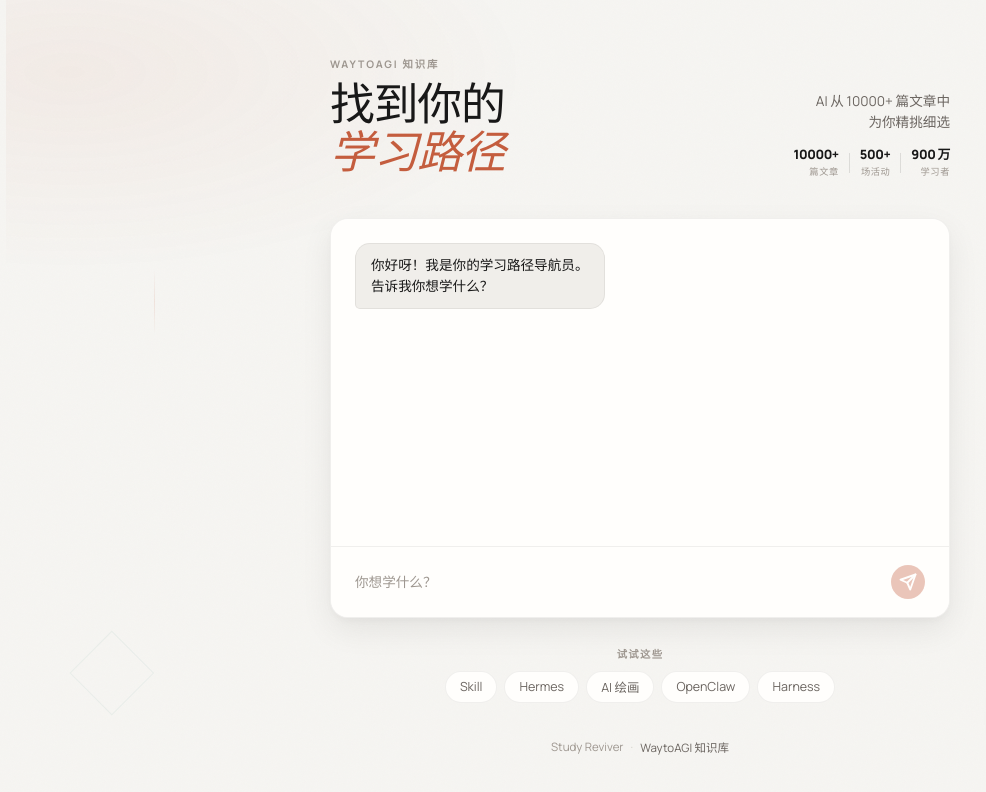
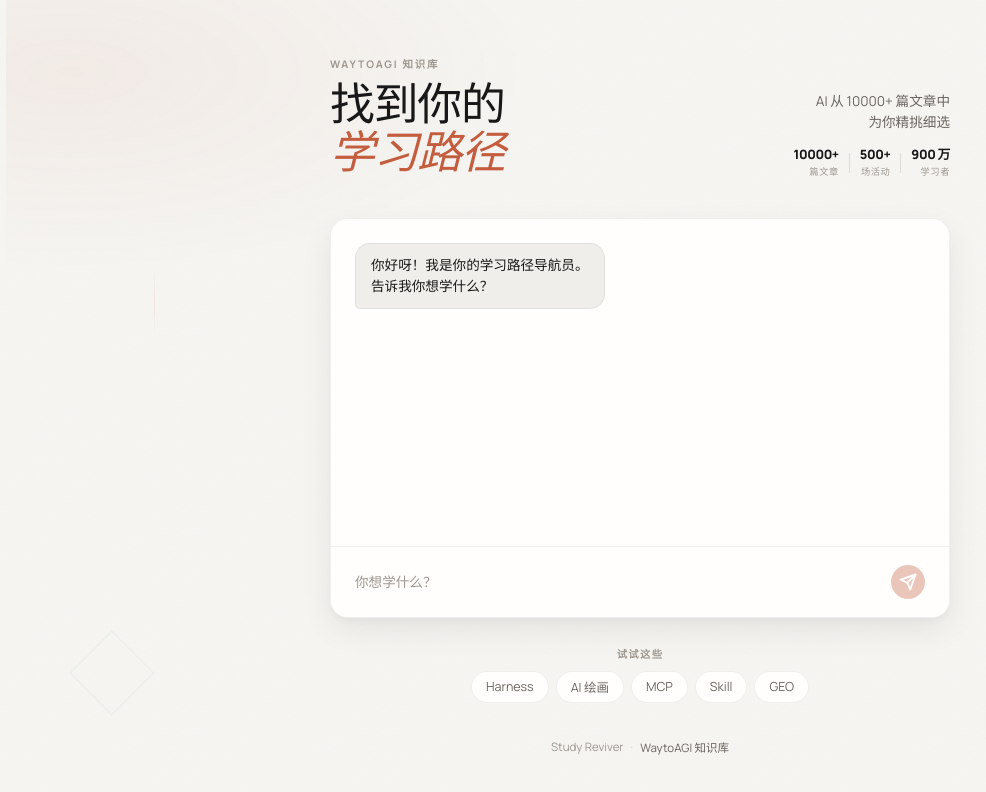
Before and after one commit to Onlyaguest/WayToAGI_Study_Reviver, a Next.js app: page / in a window 1280 px wide. Shown: the top 792 px of the page, without its empty margins (0-986 px from the left). Built offline with nearby package versions, Linux system fonts and the light colour scheme.

Commit message:
fix: move random topic shuffle to useEffect to prevent React hydration mismatch

```diff
--- a/app/page.tsx
+++ b/app/page.tsx
@@ -29,11 +29,16 @@ export default function Home() {
   const [docUrl, setDocUrl] = useState('')
   const [loadingMsg, setLoadingMsg] = useState('')
   const [mounted, setMounted] = useState(false)
+  const allTopics = ['Skill', 'Hermes', 'OpenClaw', 'AI 视频', 'AI 绘画', 'Claude Code', 'Vibe Coding', 'MCP', 'GEO', 'Harness']
+  const [displayTopics, setDisplayTopics] = useState(allTopics.slice(0, 5))
   const [chatHistory, setChatHistory] = useState<Array<{type: 'bot' | 'user', content: string}>>([
     { type: 'bot', content: '你好呀！我是你的学习路径导航员。\n告诉我你想学什么？' }
   ])
 
-  useEffect(() => { setMounted(true) }, [])
+  useEffect(() => {
+    setMounted(true)
+    setDisplayTopics([...allTopics].sort(() => Math.random() - 0.5).slice(0, 5))
+  }, [])
 
   const addMessage = (type: 'bot' | 'user', content: string) => {
     setChatHistory(prev => [...prev, { type, content }])
@@ -302,19 +307,16 @@ export default function Home() {
           <div className="chips-area">
             <div className="chips-label">试试这些</div>
             <div className="chips-row">
-              {(() => {
-                const topics = ['Skill', 'Hermes', 'OpenClaw', 'AI 视频', 'AI 绘画', 'Claude Code', 'Vibe Coding', 'MCP', 'GEO', 'Harness']
-                return [...topics].sort(() => Math.random() - 0.5).slice(0, 5).map((t, i) => (
+              {displayTopics.map((t, i) => (
                   <button
                     key={t}
                     onClick={() => setTopic(t)}
                     className="chip"
                     style={{ animationDelay: `${i * 60}ms` }}
-                  >
-                    {t}
-                  </button>
-                ))
-              })()}
+                >
+                  {t}
+                </button>
+              ))}
             </div>
           </div>
         )}
```
